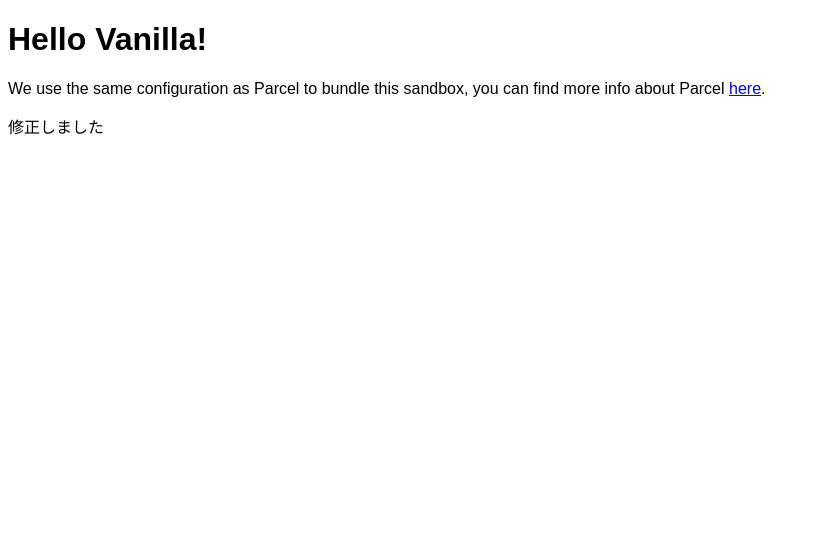
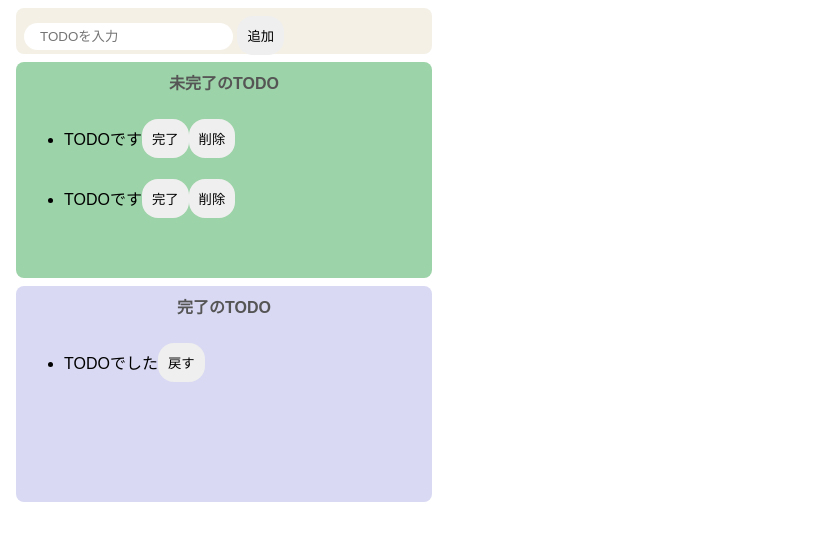
Before and after one commit to keisasaki3/codesandbox-test, a website built with Parcel: page index.html in a window 1280 px wide. Shown: the whole page, without its empty margins (0-819 px from the left). Built offline with nearby package versions, Linux system fonts and the light colour scheme.

Commit message:
TODO(JS)作成途中

```diff
--- a/index.html
+++ b/index.html
@@ -1,13 +1,45 @@
 <!DOCTYPE html>
 <html>
   <head>
-    <title>Parcel Sandbox</title>
+    <title>TODO(JS)</title>
     <meta charset="UTF-8" />
   </head>
 
   <body>
-    <div id="app"></div>
-    <p>修正しました</p>
+    <div class="input-area">
+      <input id="add-text" placeholder="TODOを入力" />
+      <button id="add-button">追加</button>
+    </div>
+    <div class="incomplete-area">
+      <p class="title">未完了のTODO</p>
+      <ul id="incomplete-list">
+        <li>
+          <div class="list-row">
+            <p>TODOです</p>
+            <button>完了</button>
+            <button>削除</button>
+          </div>
+        </li>
+        <li>
+          <div class="list-row">
+            <p>TODOです</p>
+            <button>完了</button>
+            <button>削除</button>
+          </div>
+        </li>
+      </ul>
+    </div>
+    <div class="complete-area">
+      <p class="title">完了のTODO</p>
+      <ul>
+        <li>
+          <div class="list-row">
+            <p>TODOでした</p>
+            <button>戻す</button>
+          </div>
+        </li>
+      </ul>
+    </div>
     <script src="src/index.js"></script>
   </body>
 </html>
--- a/src/index.js
+++ b/src/index.js
@@ -1,10 +1,26 @@
 import "./styles.css";
 
-document.getElementById("app").innerHTML = `
-<h1>Hello Vanilla!</h1>
-<div>
-  We use the same configuration as Parcel to bundle this sandbox, you can find more
-  info about Parcel
-  <a href="https://parceljs.org" target="_blank" rel="noopener noreferrer">here</a>.
-</div>
-`;
+const onClickAdd = () => {
+  // 追加テキストボックスの値を取得し、初期化する
+  const inputText = document.getElementById("add-text").value;
+  document.getElementById("add-text").value = "";
+
+  // pタグを生成
+  const p = document.createElement("p");
+  p.innerText = inputText;
+
+  // divタグを生成
+  const div = document.createElement("div");
+  div.className = "list-row";
+
+  //liタグを生成
+  const li = document.createElement("li");
+
+  div.appendChild(p);
+  li.appendChild(div);
+  document.getElementById("incomplete-list").appendChild(li);
+};
+
+document
+  .getElementById("add-button")
+  .addEventListener("click", () => onClickAdd());
--- a/src/styles.css
+++ b/src/styles.css
@@ -1,3 +1,53 @@
 body {
   font-family: sans-serif;
 }
+input {
+  border-radius: 16px;
+  border: none;
+  padding: 6px 16px;
+  outline: none;
+}
+button {
+  border-radius: 16px;
+  border: none;
+  padding: 10px;
+}
+button:hover {
+  background-color: #cccccc;
+  cursor: pointer;
+}
+.input-area {
+  background-color: #f4f0e6;
+  width: 400px;
+  height: 30px;
+  padding: 8px;
+  margin: 8px;
+  border-radius: 8px;
+}
+.incomplete-area {
+  background-color: #9dd3a8;
+  width: 400px;
+  min-height: 200px;
+  padding: 8px;
+  margin: 8px;
+  border-radius: 8px;
+}
+.complete-area {
+  background-color: #d9d9f3;
+  width: 400px;
+  min-height: 200px;
+  padding: 8px;
+  margin: 8px;
+  border-radius: 8px;
+}
+.title {
+  text-align: center;
+  margin-top: 0px;
+  font-weight: bold;
+  color: #555555;
+}
+.list-row {
+  display: flex;
+  align-items: center;
+  padding-bottom: 4px;
+}
```
